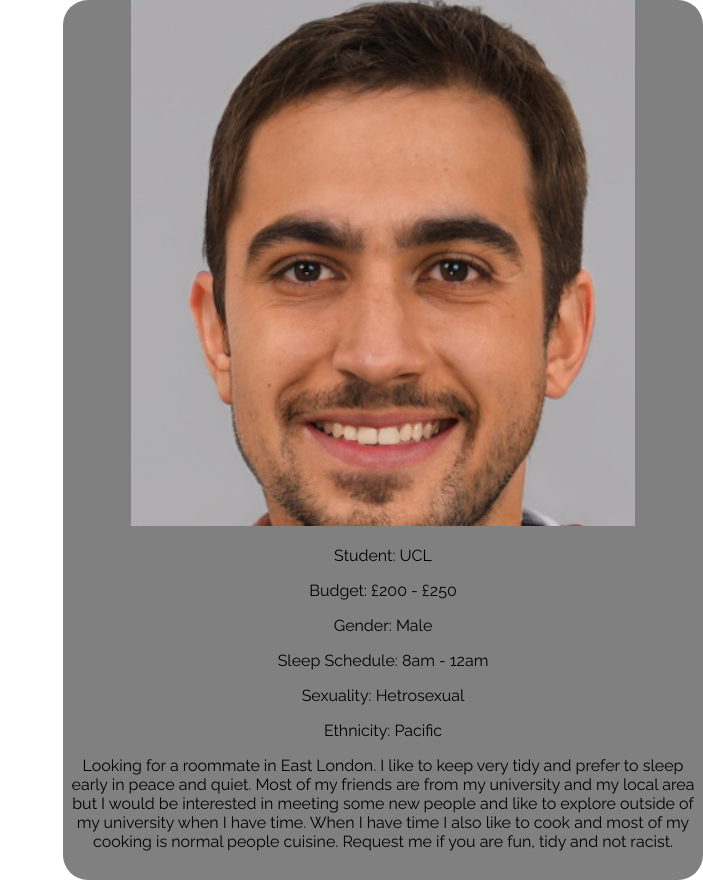
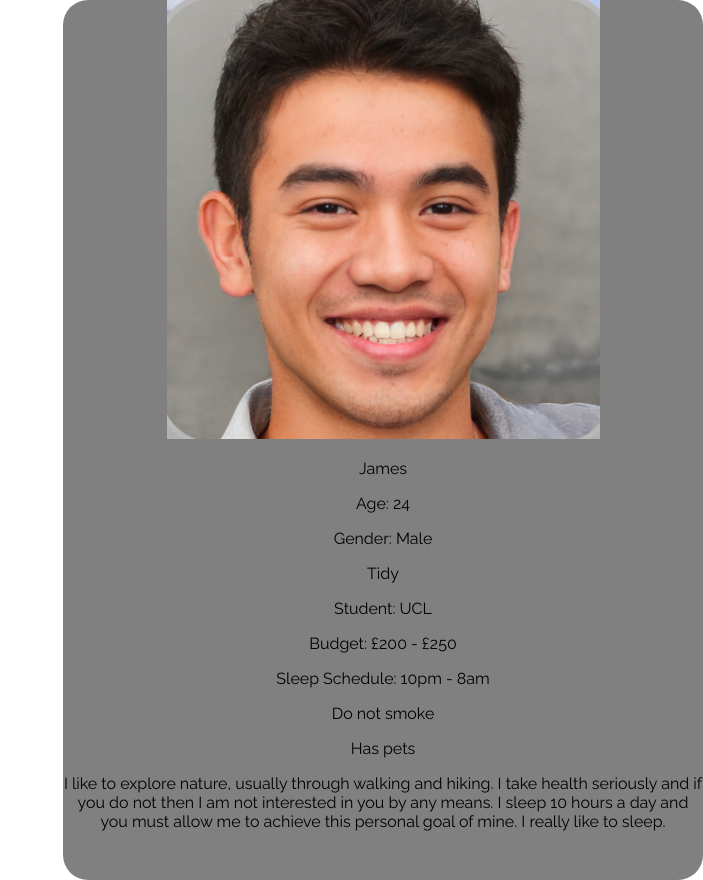
Before and after one commit to tahmid148/drp-finding-roommates, a React (Create React App) app in the folder client/: page /example-profile1 in a window 1280 px wide. Shown: the whole page, without its empty margins (577-1280 px from the left). Built offline with nearby package versions, Linux system fonts and the light colour scheme.

Commit message:
feat: fixed example profile in homepage, restyle the switch mode button

```diff
--- a/client/src/components/App/App.css
+++ b/client/src/components/App/App.css
@@ -1,17 +1,10 @@
-@import url('https://fonts.googleapis.com/css2?family=Raleway:wght@400;800&display=swap');
-
 .navbar {
   background-color: #2a9d8f;
-  padding: 0.5em;
-  display: flex;
-  flex-direction: row;
-  justify-content: space-between;
 }
 
 .homeButton {
   font-weight: bold;
   font-size: 2.5vw;
-  margin: 0.5em 0 0.5em 2em;
 }
 
 .login {
@@ -19,12 +12,10 @@
   margin-right: 2em;
 }
 
-.right-elems {
-  display: flex;
-}
-
 .switch-mode {
+  background-color: #2a9d8f;
   border-radius: 100vmax;
-  margin: 4vh 0;
+  border-color: #2a9d8f;
+  margin: 2vh 0;
   margin-right: 3vw;
 }
--- a/client/src/components/App/App.js
+++ b/client/src/components/App/App.js
@@ -25,11 +25,11 @@ const App = () => {
           "minHeight": "300vh"
         }}>
           <nav className='navbar'>
-            <p className='homeButton'>Roomb</p>
-            <div className='right-elems'>
+            <span className='homeButton'>Roomb</span>
+            <span className='right-elems'>
               <button onClick={() => switchMode(!colorMode)} className='switch-mode'>switch light mode</button>
-              <p className='login'>Login</p>
-            </div>
+              <span className='login'>Login</span>
+            </span>
           </nav>
           <Tagline colorMode={colorMode} />
           <InformationBoxes colorMode={colorMode}/>
--- a/client/src/components/ExampleProfile1/ExampleProfile1.js
+++ b/client/src/components/ExampleProfile1/ExampleProfile1.js
@@ -7,32 +7,37 @@ const ExampleProfile1 = () => {
         <div className='boxStyle' >
             <img src={face1} alt='facedud'></img>
             <p>
+            James
+            </p>
+            <p>
+            Age: 24
+            </p>
+            <p>
+            Gender: Male
+            </p>
+            <p>
+            Tidy
+            </p>
+            <p>
             Student: UCL
             </p>
             <p>
             Budget: £200 - £250
             </p>
             <p>
-            Gender: Male
+            Sleep Schedule: 10pm - 8am
             </p>
             <p>
-            Sleep Schedule: 8am - 12am
+            Do not smoke
             </p>
             <p>
-            Sexuality: Hetrosexual
+            Has pets
             </p>
             <p>
-            Ethnicity: Pacific
-            </p>
-            <p>
-            Looking for a roommate in East London. I like to keep very
-            tidy and prefer to sleep early in peace and quiet. Most of my
-            friends are from my university and my local area but I would be
-            interested in meeting some new people and like to explore outside
-            of my university when I have time. When I have time I also like to
-            cook and most of my cooking is normal people cuisine.
-            Request me if you are fun, tidy
-            and not racist.
+            I like to explore nature, usually through walking and hiking.
+            I take health seriously and if you do not then I am not interested in you by any means.
+            I sleep 10 hours a day and you must allow me to achieve this personal goal of mine.
+            I really like to sleep.
             </p>
         </div>
     )
```
Also changed, not shown: client/src/components/App/example-profiles.jpg (deleted), client/src/components/ExampleProfile1/face1.png.
